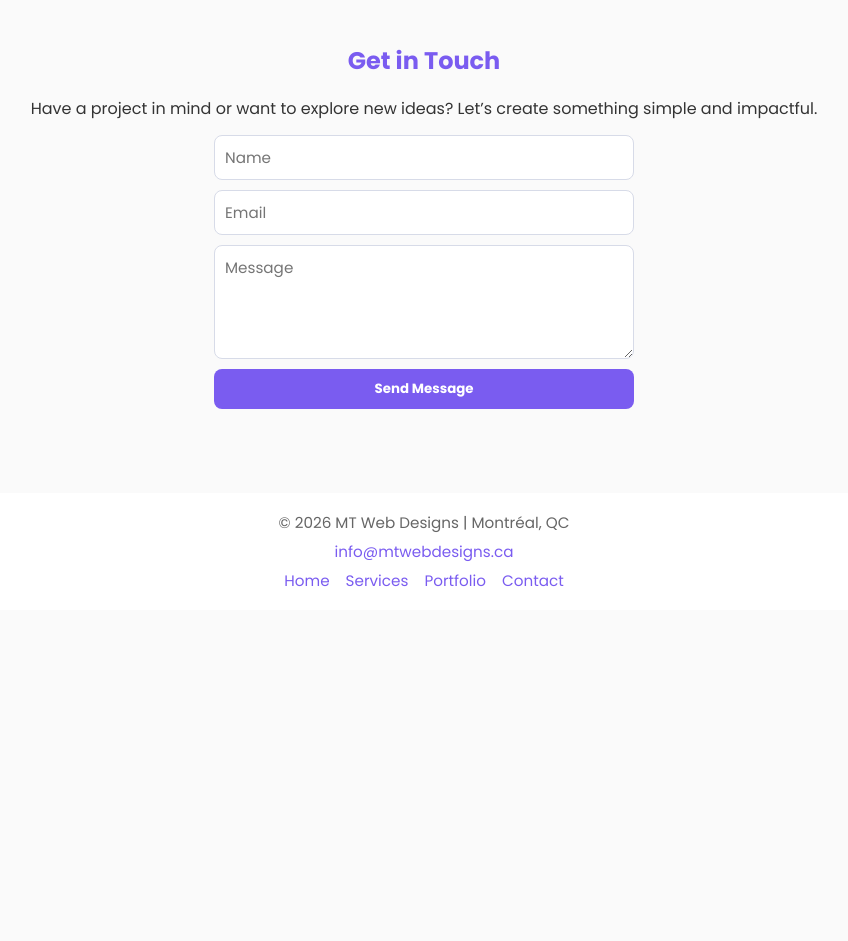
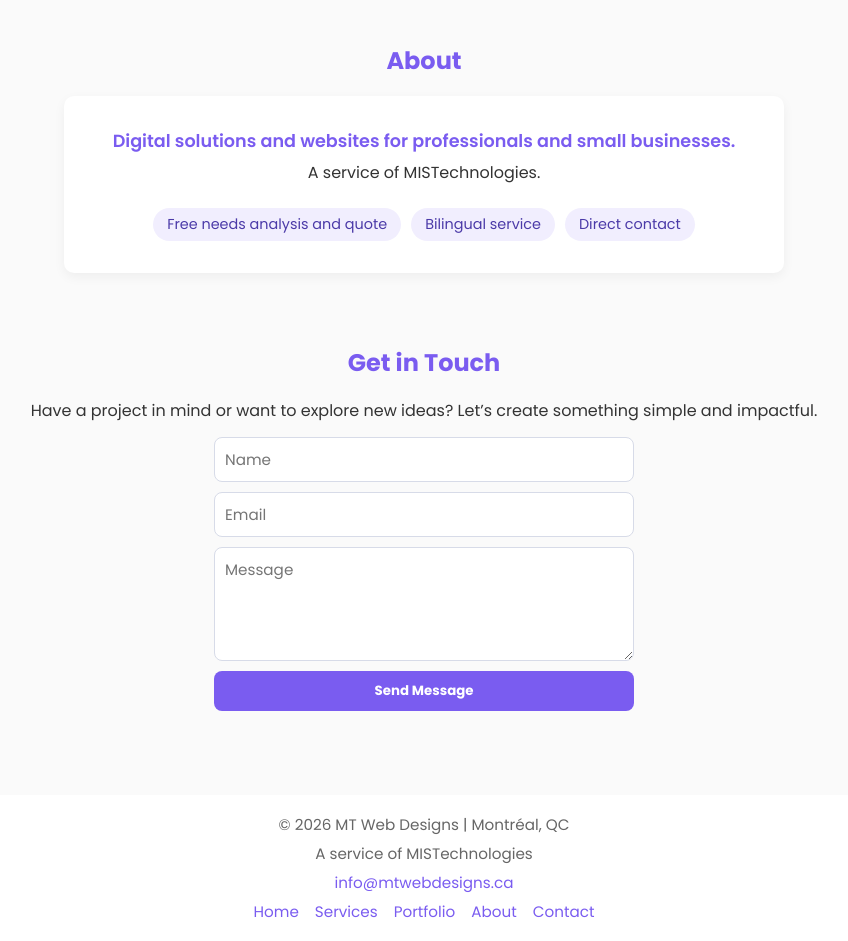
Before and after one commit to magdatavarozzi/magdatavarozzi.github.io, a plain HTML site: page index.html in a window 1280 px wide. Shown: the part 1760-2701 px from the top of the page, without its empty margins (216-1064 px from the left). Before the commit the page ends 2370 px from the top, so only its background shows below. Drawn offline with Linux system fonts and the light colour scheme.

Commit message:
Add files via upload

```diff
--- a/index.html
+++ b/index.html
@@ -41,6 +41,7 @@
         <li><a href="#home" data-en="Home" data-fr="Accueil">Home</a></li>
         <li><a href="#services" data-en="Services" data-fr="Services">Services</a></li>
         <li><a href="#portfolio" data-en="Portfolio" data-fr="Portfolio">Portfolio</a></li>
+        <li><a href="#about" data-en="About" data-fr="À propos">About</a></li>
         <li><a href="#contact" data-en="Contact" data-fr="Contact">Contact</a></li>
     </ul>
 </nav>
@@ -131,6 +132,20 @@
     </div>
 </section>
 
+<section id="about" class="about">
+    <h2 data-en="About" data-fr="À propos">About</h2>
+    <div class="about-card">
+        <p class="about-lead" data-en="Digital solutions and websites for professionals and small businesses."
+           data-fr="Solutions numériques et sites Web pour professionnels et petites entreprises.">Digital solutions and websites for professionals and small businesses.</p>
+        <p data-en="A service of MISTechnologies." data-fr="Un service de MISTechnologies.">A service of MISTechnologies.</p>
+        <ul class="about-facts">
+            <li data-en="Free needs analysis and quote" data-fr="Analyse des besoins et soumission gratuites">Free needs analysis and quote</li>
+            <li data-en="Bilingual service" data-fr="Service bilingue">Bilingual service</li>
+            <li data-en="Direct contact" data-fr="Contact direct">Direct contact</li>
+        </ul>
+    </div>
+</section>
+
 <section id="contact" class="contact">
     <h2 data-en="Get in Touch" data-fr="Contactez-moi">Get in Touch</h2>
 
@@ -154,11 +169,13 @@
 
 <footer>
     <p>© 2026 MT Web Designs | Montréal, QC</p>
+    <p data-en="A service of MISTechnologies" data-fr="Un service de MISTechnologies">A service of MISTechnologies</p>
     <p><a href="mailto:info@mtwebdesigns.ca">info@mtwebdesigns.ca</a></p>
     <p class="footer-nav">
         <a href="#home" data-en="Home" data-fr="Accueil">Home</a>
         <a href="#services" data-en="Services" data-fr="Services">Services</a>
         <a href="#portfolio" data-en="Portfolio" data-fr="Portfolio">Portfolio</a>
+        <a href="#about" data-en="About" data-fr="À propos">About</a>
         <a href="#contact" data-en="Contact" data-fr="Contact">Contact</a>
     </p>
 </footer>
--- a/style.css
+++ b/style.css
@@ -157,6 +157,40 @@ h2{
   text-decoration:none;
 }
 
+/* ABOUT */
+.about-card{
+  background:white;
+  max-width:720px;
+  margin:0 auto;
+  padding:2rem;
+  border-radius:10px;
+  box-shadow:0 4px 12px rgba(0,0,0,0.05);
+  text-align:center;
+}
+.about-lead{
+  font-weight:600;
+  color:var(--violet);
+  font-size:1.1rem;
+  margin-bottom:0.4rem;
+}
+.about-facts{
+  list-style:none;
+  display:flex;
+  flex-wrap:wrap;
+  justify-content:center;
+  gap:10px;
+  margin:1.4rem 0 0;
+  padding:0;
+}
+.about-facts li{
+  background:#f1eefe;
+  color:#4b3aa8;
+  padding:6px 14px;
+  border-radius:999px;
+  font-size:0.9rem;
+  font-weight:500;
+}
+
 /* CONTACT */
 .contact{
   display:flex;
```
Also changed, not shown: about-preview.png (added).
